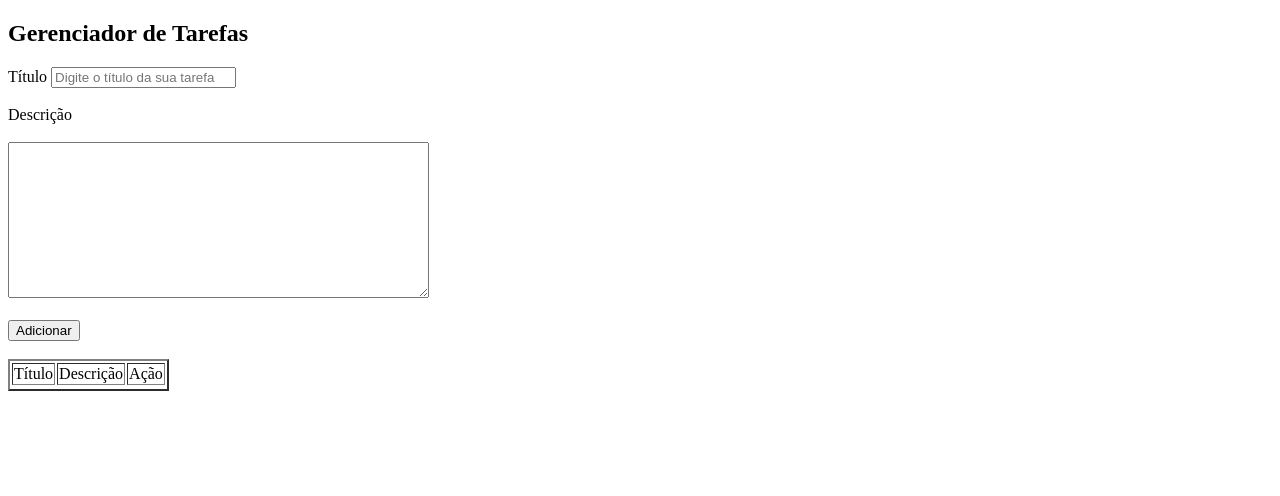
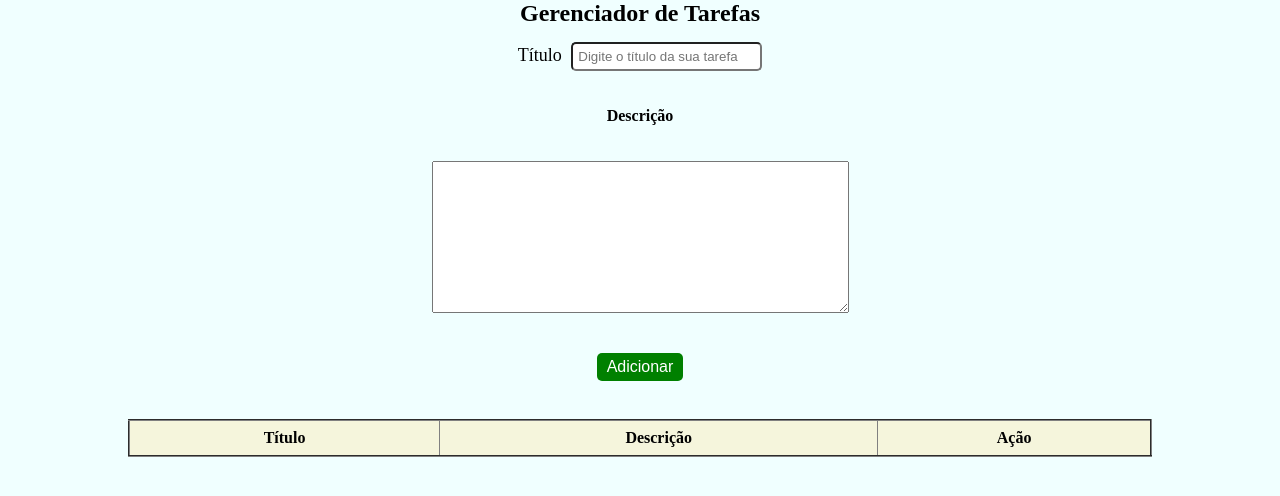
Before and after one commit to Santhiago17/Gerenciador-de-Tarefas---Front-end-I, a plain HTML site: page index.html in a window 1280 px wide. Drawn offline with Linux system fonts and the light colour scheme.

Commit message:
Finalizada a estilização e correção da lógica JS

```diff
--- a/index.html
+++ b/index.html
@@ -8,35 +8,44 @@
   </head>
   <body>
     <h2>Gerenciador de Tarefas</h2>
-
+    <div id="container">
       <label for="input">Título</label>
-    <input type="text" placeholder="Digite o título da sua tarefa" id="txtTitulo"/>
+      <input
+        type="text" id="inputTituloTarefa"
+        placeholder="Digite o título da sua tarefa"
+        id="txtTitulo"/>
+    </div>
     <br />
     <br />
-    <label for="input">Descrição</label>
+    <label for="input">
+      <h4>Descrição</h4>
+    </label>
     <br />
     <br />
+    <div id="campoDescricao">
       <textarea id="txtTarefa" rows="10" cols="50"> </textarea>
+    </div>
     <br />
     <br />
-    <button type="button"id="btnAddAcao" onclick="addTarefa()">Adicionar</button>
+    <button type="button" id="btnAddAcao" onclick="addTarefa()">
+      Adicionar
+    </button>
     <br />
     <br />
-    <table id="tabela" border="2">
+    <div id="tabela">
+      <table border="2">
         <thead>
-        <tr>
+          <tr id="colunas">
             <td id="tituloTarefa">Título</td>
             <td id="descricaoTarefa">Descrição</td>
             <td id="botaoExcluir">Ação</td>
           </tr>
         </thead>
         <tbody>
-        <tr>
-
-        </tr>
+          <tr></tr>
         </tbody>
       </table>
-
+    </div>
     <script src="./script.js"></script>
   </body>
 </html>
--- a/script.js
+++ b/script.js
@@ -2,6 +2,11 @@
 function addTarefa() {
   let titulo = document.getElementById("txtTitulo").value;
   let descricao = document.getElementById("txtTarefa").value;
+
+  if(titulo === "" || descricao === ""){
+    alert('Por favor, preencha todos os campos antes de clicar em adicionar!')
+    return;
+  }
 
   let novaLinha = document.createElement("tr");
 
@@ -15,6 +20,7 @@ function addTarefa() {
   botaoExcluir.innerText = 'Excluir';
   botaoExcluir.setAttribute('type','button');
   botaoExcluir.setAttribute('onclick','excluirTarefa(this)');
+  botaoExcluir.classList.add('btnExcluir');
 
   let celulaAcao = document.createElement('td');
   celulaAcao.appendChild(botaoExcluir);
@@ -23,7 +29,10 @@ function addTarefa() {
   novaLinha.appendChild(novaDescricao);
   novaLinha.appendChild(celulaAcao);
 
-  document.getElementById('tabela').appendChild(novaLinha);
+  document.getElementById('tabela').getElementsByTagName('tbody')[0].appendChild(novaLinha);
+
+  document.getElementById('txtTitulo').value = "";
+  document.getElementById('txtTarefa').value = "";
 }
 
 function excluirTarefa(btn){
--- a/style.css
+++ b/style.css
@@ -0,0 +1,74 @@
+* {
+  margin: 0;
+  padding: 0;
+  box-sizing: border-box;
+}
+
+body {
+  text-align: center;
+  background-color: azure;
+}
+
+#container {
+  margin-top: 15px;
+  font-size: 18px;
+}
+
+#tabela {
+  display: flex;
+  justify-content: center;
+  margin-top: 20px;
+}
+
+table {
+  width: 80%;
+  border-collapse: collapse;
+}
+
+tr {
+  width: 100%;
+}
+
+#campoDescricao {
+  border: 15px;
+}
+
+#colunas td {
+  font-weight: bold;
+  background-color: beige;
+}
+
+#colunas td,
+#tabela tbody td {
+  padding: 8px;
+}
+
+.btnExcluir {
+  background-color: #dc3545;
+  color: white;
+  border: none;
+  padding: 5px 10px;
+  cursor: pointer;
+  border-radius: 5px;
+}
+
+.btnExcluir:hover {
+  background-color: #c82333;
+}
+
+#btnAddAcao{
+    padding: 5px 10px;
+    border-radius: 5px;
+    border: none;
+    background-color: green;
+    font-size: medium;
+    cursor: pointer;
+    color: white;
+}
+
+#inputTituloTarefa{
+    border-radius: 5px;
+    padding: 5px;
+    margin-left: 5px;
+
+}
```
Lines whose indentation alone changed are shown as unchanged.
